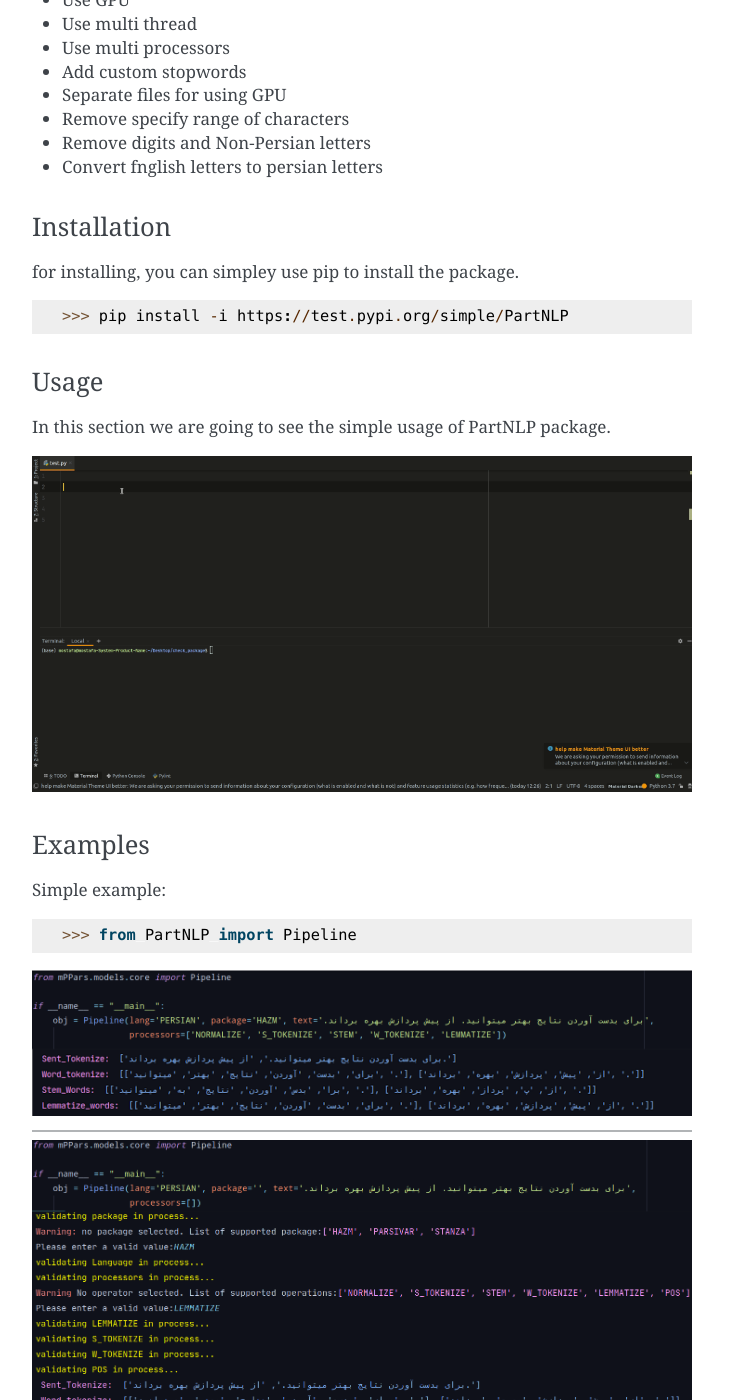
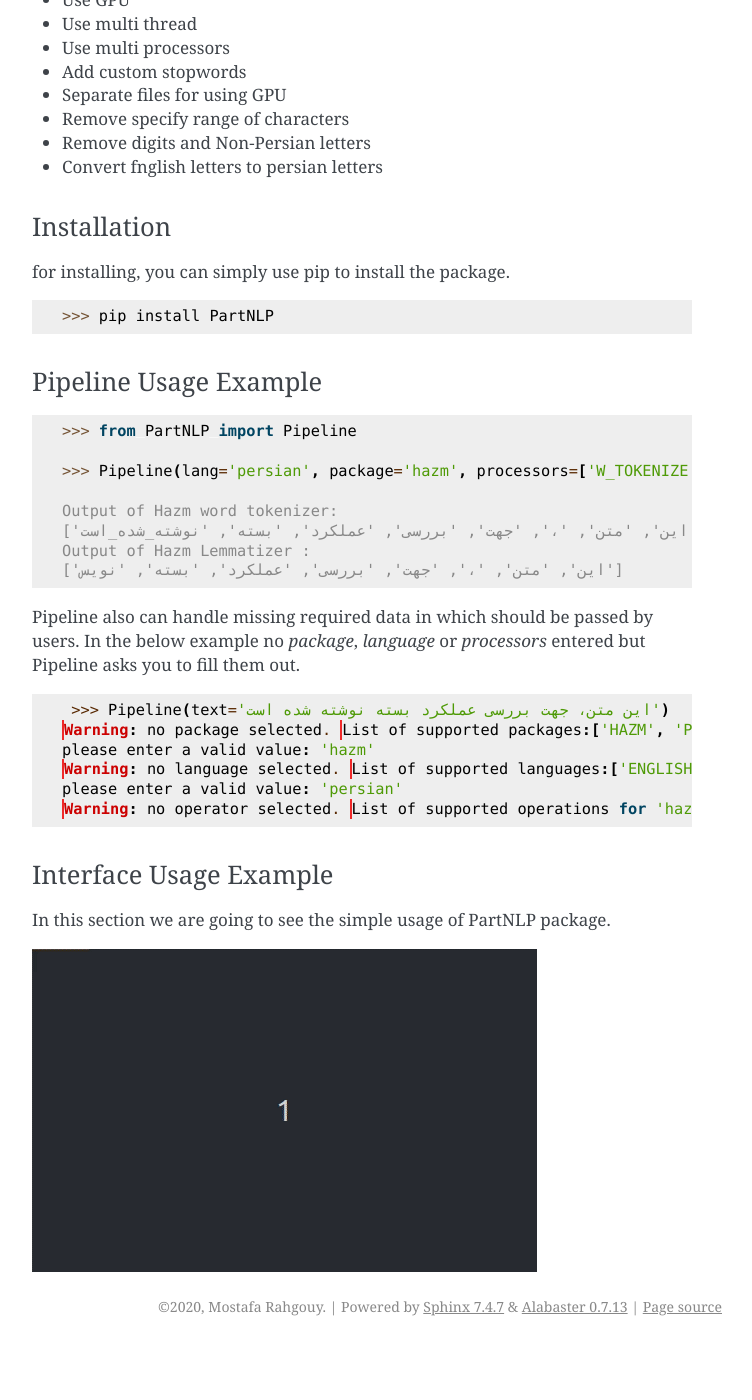
Before and after one commit to partdpai/PartNLP, a Sphinx documentation site: the page built from docs/source/index.rst, in a window 1280 px wide and 1400 px high, scrolled down 1044 px. Shown: the whole window, without its empty margins (388-1140 px from the left). Built offline with Sphinx 7.4.7, drawn with Linux system fonts in a browser that asks for light colours; after the commit the page ends 2390 px from its top, so only the background shows below that; some of the changed text lies outside the part shown.

Commit message:
[Add] logo and interface

```diff
--- a/docs/source/index.rst
+++ b/docs/source/index.rst
@@ -81,31 +81,44 @@ This section provides a list of possible features supported by PartNLP. It able
 
 Installation
 #############
-for installing, you can simpley use pip to install the package.
+for installing, you can simply use pip to install the package.
 
->>> pip install -i https://test.pypi.org/simple/PartNLP
+>>> pip install PartNLP
 
-Usage
-#############
+
+Pipeline Usage Example
+########################
+
+.. code-block:: python
+
+	>>> from PartNLP import Pipeline
+
+	>>> Pipeline(lang='persian', package='hazm', processors=['W_TOKENIZE', 'LEMMATIZE'], text='این متن، جهت بررسی عملکرد بسته نوشته شده است')
+
+        Output of Hazm word tokenizer:
+        ['این', 'متن', '،', 'جهت', 'بررسی', 'عملکرد', 'بسته', 'نوشته_شده_است']
+        Output of Hazm Lemmatizer :
+        ['این', 'متن', '،', 'جهت', 'بررسی', 'عملکرد', 'بسته', 'نویس']
+
+
+Pipeline also can handle missing required data in which should be passed by users. In the below example no `package`, `language` or `processors` entered but
+Pipeline asks you to fill them out.
+
+.. code-block:: python
+
+   >>> Pipeline(text='این متن، جهت بررسی عملکرد بسته نوشته شده است')
+  ‌Warning: no package selected. ‌List of supported packages:['HAZM', 'PARSIVAR', 'STANZA']
+  please enter a valid value: 'hazm'
+  ‌Warning: no language selected. ‌List of supported languages:['ENGLISH', 'PERSIAN']
+  please enter a valid value: 'persian'
+  ‌Warning: no operator selected. ‌List of supported operations for 'hazm' package :['NORMALIZE', 'S_TOKENIZE', 'STEM', 'W_TOKENIZE', 'LEMMATIZE']
+
+
+
+Interface Usage Example
+########################
 
 In this section we are going to see the simple usage of PartNLP package.
 
-.. image:: images/demo.gif
 
-
-
-Examples
-#############
-
-Simple example:
-
->>> from PartNLP import Pipeline
-
-
-.. image:: images/usage_example.png
-
-
-#############
-
-
-.. image:: images/example_of_validation.png
+.. image:: images/Interface.gif
```
Also changed, not shown: other parts of docs/source/index.rst (+1 -1 lines), docs/source/images/Interface.gif (added), docs/source/images/PartAILogo.png (added), 1 other file.
